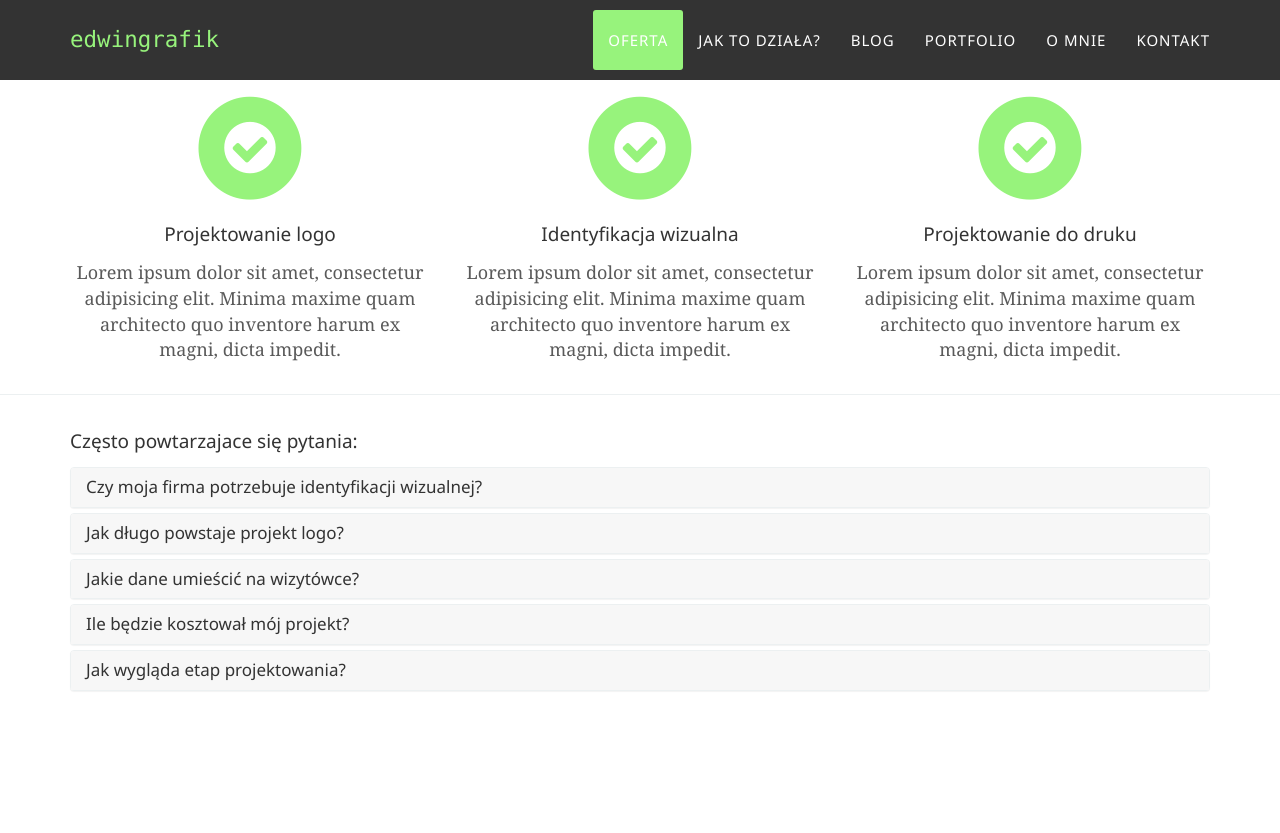
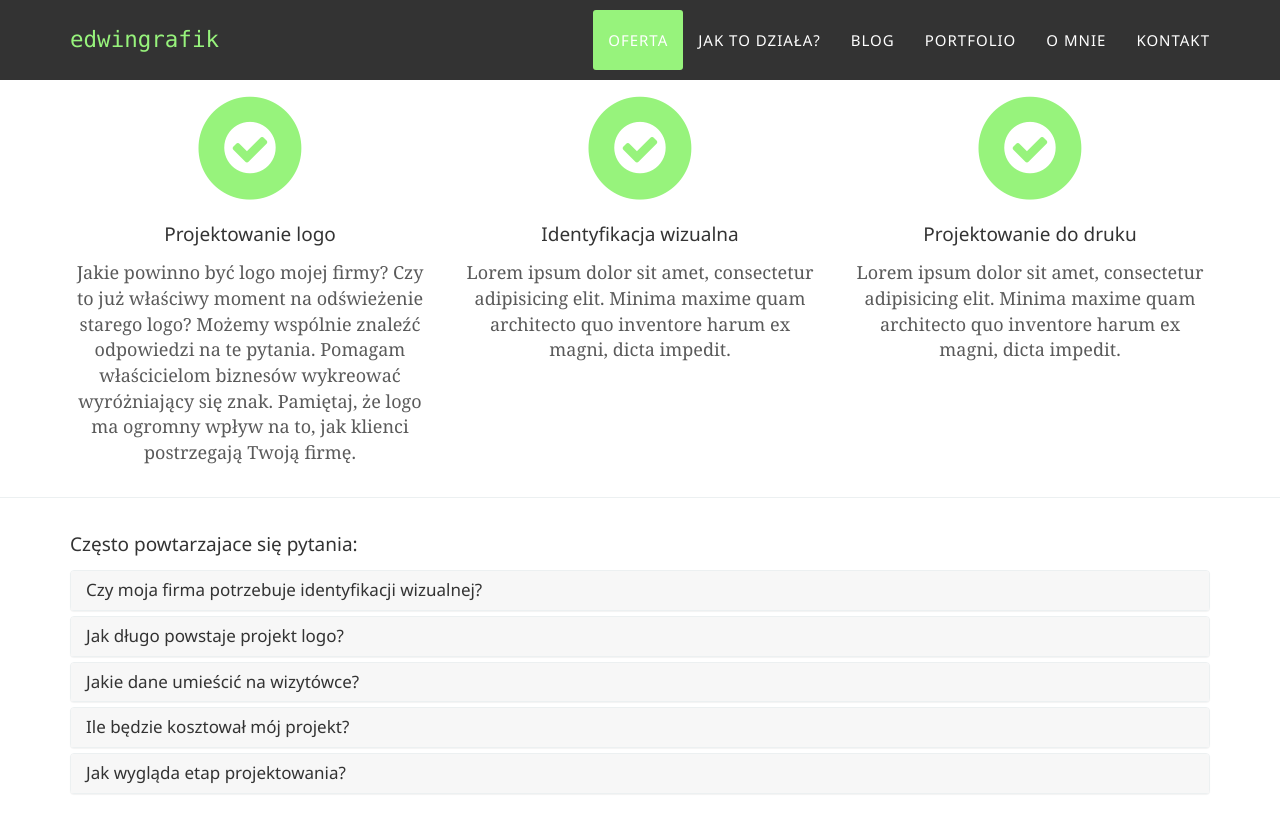
Before and after one commit to edwingrafik/edwingrafik.github.io, a Jekyll site: the page built from index.html, in a window 1280 px wide and 900 px high, scrolled down 818 px. Shown: the top 833 px of the window. Built offline with Jekyll 4.4.1, drawn with Linux system fonts in a browser that asks for light colours; some web fonts are replaced.

Commit message:
Update services.html

```diff
--- a/_includes/services.html
+++ b/_includes/services.html
@@ -13,7 +13,7 @@
                         <i class="fa fa-check-circle  fa-stack-1x fa-inverse"></i>
                     </span>
                     <h4 class="service-heading">Projektowanie logo</h4>
-                    <p class="text-muted">Lorem ipsum dolor sit amet, consectetur adipisicing elit. Minima maxime quam architecto quo inventore harum ex magni, dicta impedit.</p>
+                    <p class="text-muted">Jakie powinno być logo mojej firmy? Czy to już właściwy moment na odświeżenie starego logo? Możemy wspólnie znaleźć odpowiedzi na te pytania. Pomagam właścicielom biznesów wykreować wyróżniający się znak. Pamiętaj, że logo ma ogromny wpływ na to, jak klienci postrzegają Twoją firmę.</p>
                 </div>
                 <div class="col-md-4">
                     <span class="fa-stack fa-4x">
```
